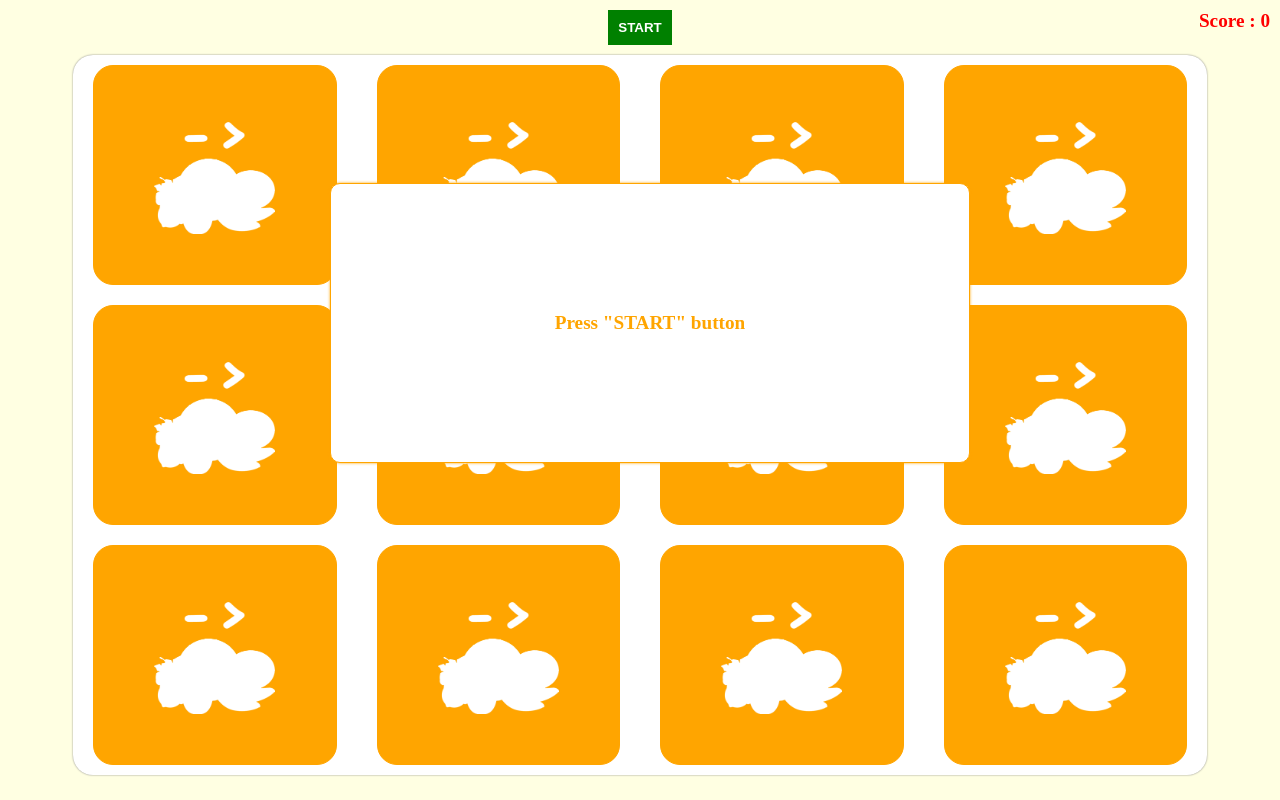
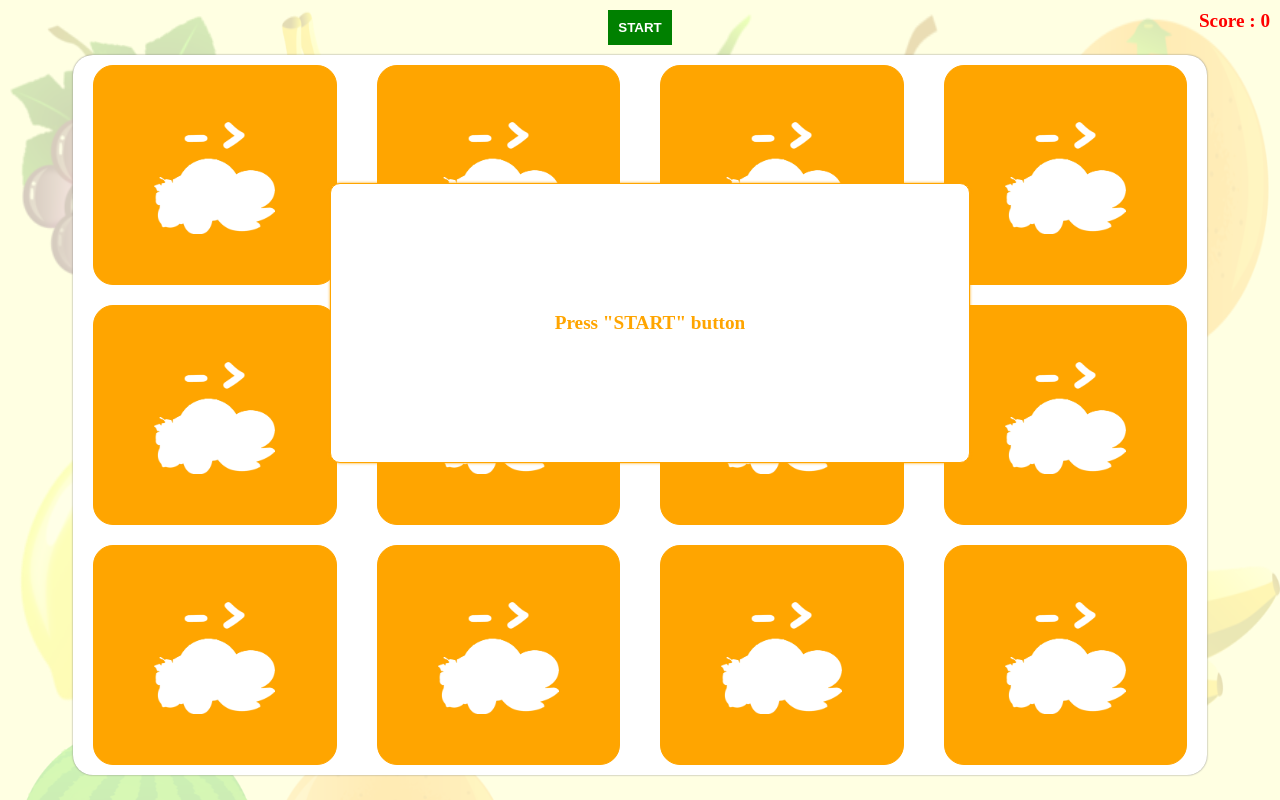
Before and after one commit to ridwanal24/SimpleWebApp, a plain HTML site: page tebak-kartu/index.html in a window 1280 px wide. Drawn offline with Linux system fonts and the light colour scheme.

Commit message:
add background for flip card game

```diff
--- a/tebak-kartu/index.html
+++ b/tebak-kartu/index.html
@@ -29,6 +29,9 @@
     </div>
 
     <p class="score">Score : 0</p>
+    <div class="fruit-list">
+
+    </div>
 
     <script src="./script.js"></script>
 </body>
--- a/tebak-kartu/script.js
+++ b/tebak-kartu/script.js
@@ -20,8 +20,14 @@ function init() {
 
     // draw & generate show card status
     let text = ''
+    let fruitsListText = ''
     fruits.map((item, index) => {
         isShow.push(false)
+
+        fruitsListText += `
+            <img src="./image/${item}.png" alt="fruit" />
+        `
+
         text += `
         <div class="card-grid">
             <div class="card" onclick="flip(${index})">
@@ -30,7 +36,7 @@ function init() {
         </div>`
     })
     document.querySelector('.game-area').innerHTML = text
-
+    document.querySelector('.fruit-list').innerHTML = fruitsListText
     // indexing card DOM
     cardsDOM = Array.from(document.querySelectorAll('.card'))
 }
@@ -106,7 +112,6 @@ function gameFinished() {
     document.querySelector('.mask').innerHTML = 'Congratulations!!!'
 }
 
-init()
 
 document.querySelector('.btn-start').addEventListener('click', function (e) {
     if (!isPlaying) {
@@ -120,3 +125,5 @@ document.querySelector('.btn-start').addEventListener('click', function (e) {
         init()
     }
 })
+
+init()
--- a/tebak-kartu/style.css
+++ b/tebak-kartu/style.css
@@ -96,3 +96,16 @@ body {
     z-index: 1000;
     box-shadow: 0 0 3px orange;
 }
+
+.fruit-list {
+    position: fixed;
+    top: 0;
+    display: flex;
+    flex-wrap: wrap;
+    z-index: -100;
+    opacity: .2;
+}
+
+.fruit-list img {
+    width: 20%;
+}
```
